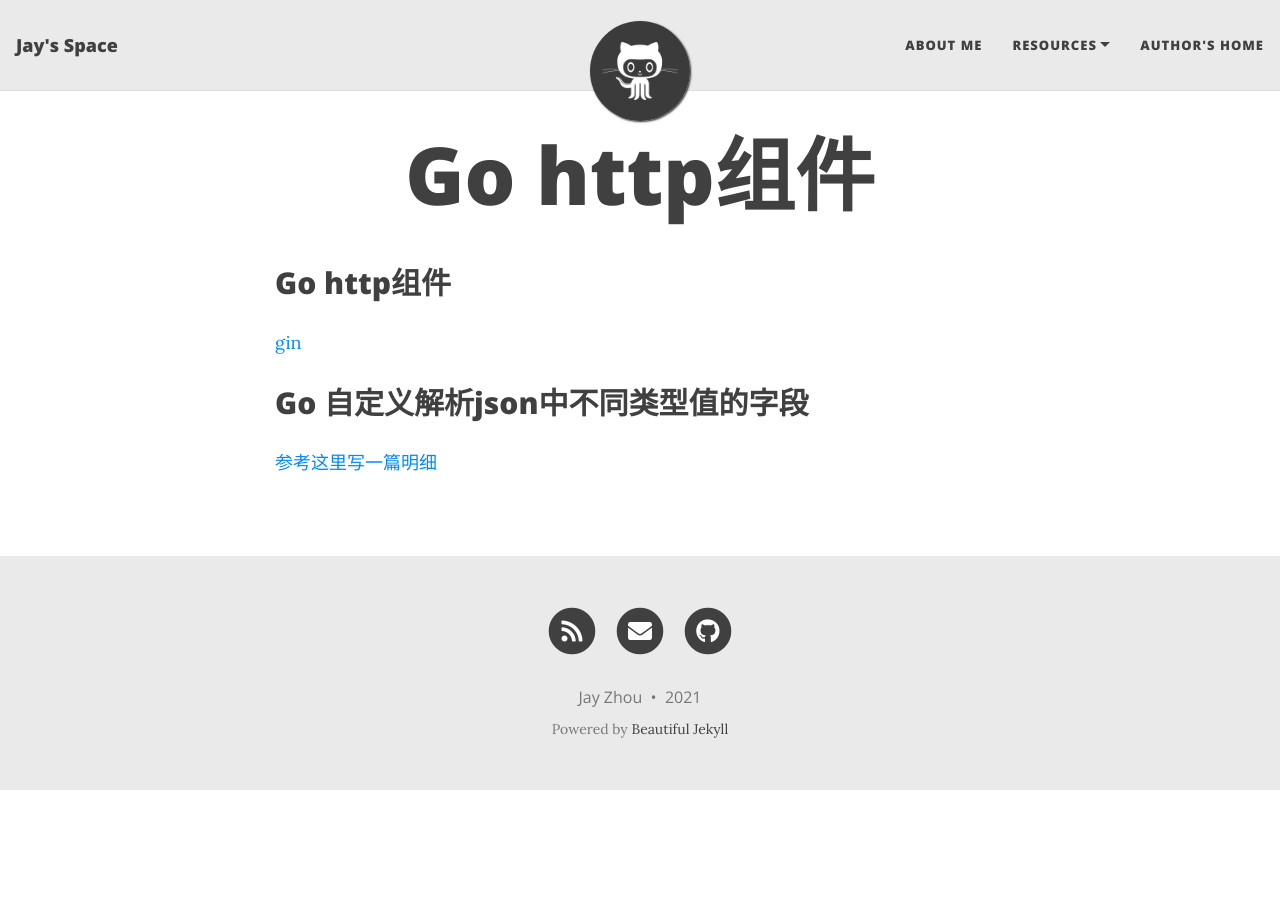
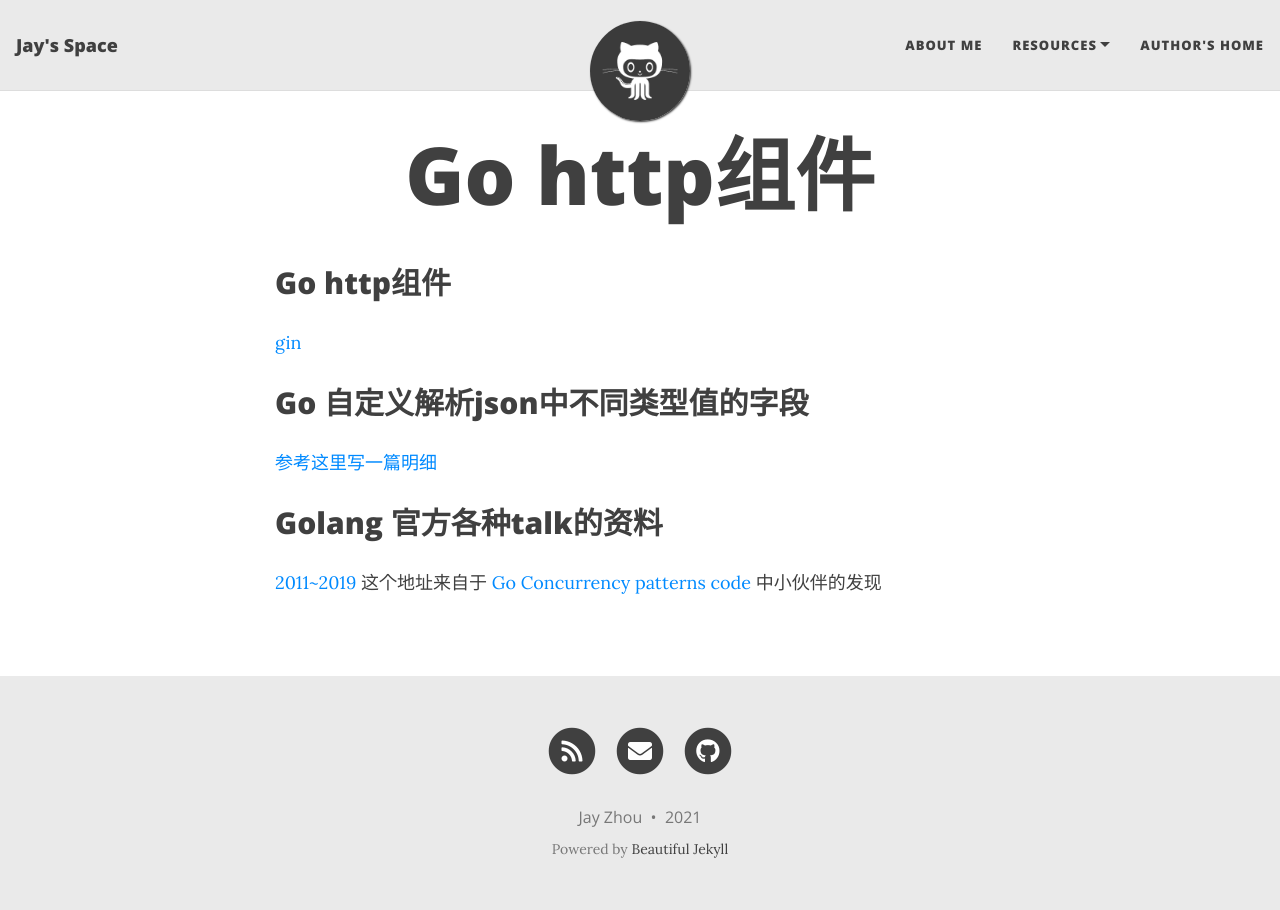
Before and after one commit to jayzhou215/jayzhou215.github.io, a Jekyll site: the page built from go_study/good_resource.md, in a window 1280 px wide. Built offline with Jekyll 4.4.1, drawn with Linux system fonts in a browser that asks for light colours; nearby versions of some CDN libraries; our own code applies the rules of GitHub Pages for plain Markdown files.

Commit message:
add golang talk resource

```diff
--- a/go_study/good_resource.md
+++ b/go_study/good_resource.md
@@ -3,3 +3,7 @@
 
 ## Go 自定义解析json中不同类型值的字段
 [参考这里写一篇明细](https://engineering.bitnami.com/articles/dealing-with-json-with-non-homogeneous-types-in-go.html)
+
+## Golang 官方各种talk的资料
+[2011~2019](https://talks.golang.org/)
+这个地址来自于 [Go Concurrency patterns code](https://github.com/adityamenon/Google-IO_2012_Go-Concurrency-Patterns) 中小伙伴的发现
```
